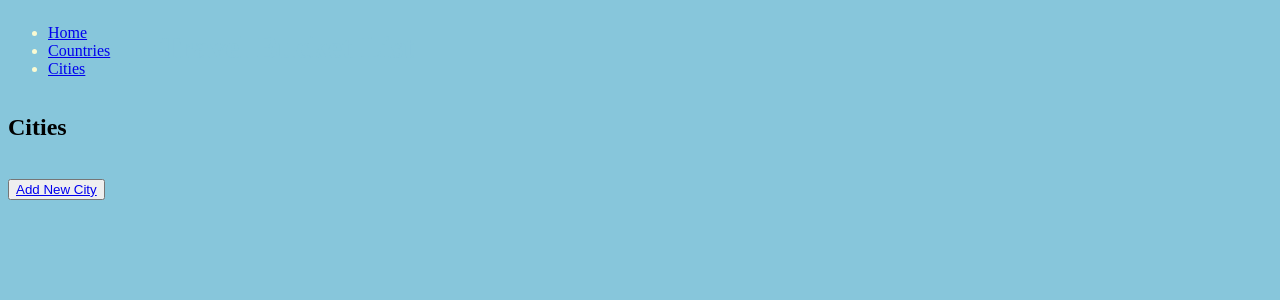
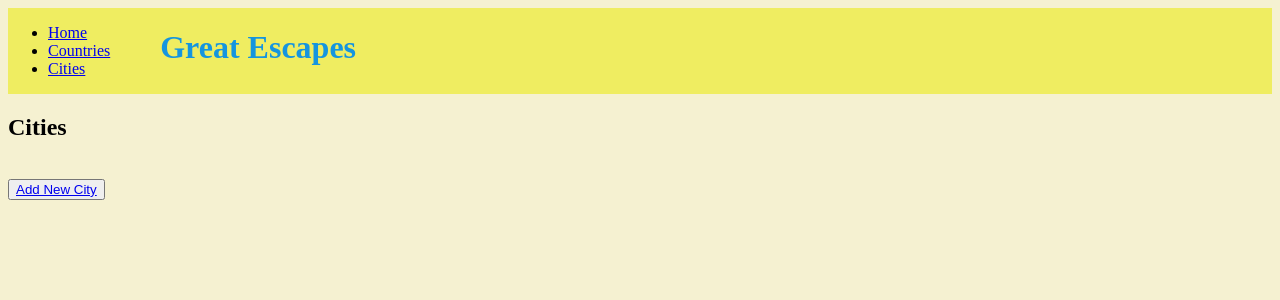
Before and after one commit to judes77/bucket_list_python_project, a Flask app: page /cities in a window 1280 px wide. Shown: the top 300 px of the page. Run offline with Flask 2, Linux system fonts and the light colour scheme; data that the repository does not hold is empty; some libraries are stand-ins or nearby versions.

Commit message:
adds more css, a lot to change

```diff
--- a/static/style.css
+++ b/static/style.css
@@ -18,13 +18,14 @@ nav > h1{
 header {
     display: flex;
     justify-content: flex-start;
-    color: lightgoldenrodyellow;
+    background-color: hsl(59, 82%, 66%);
+
 }
 
 .title {
 
     margin-left: 50px;
-    color: rgb(135, 198, 219);
+    color: rgb(21, 149, 223);
 }
 
 .description{
@@ -32,11 +33,14 @@ header {
 }
 
 .lists {
-    list-style-type: square;
+    list-style-type: disc;
 }
 html {
-    background-color: rgb(135, 198, 219);
+    background-color: rgb(245, 241, 209);
+}
 
+.photos {
+    margin-left: 20px;
 }
 /* city/index.html */
 
--- a/templates/base.html
+++ b/templates/base.html
@@ -11,7 +11,7 @@
 
         <nav>
 
-            <ul class = "nav">
+            <ul>
                 <li>
                     <a href="/">Home</a>
                 </li>
@@ -23,7 +23,7 @@
                 </li>
             </ul>
         </nav>
-        <h1 class="title"> Travel Bucket List </h1>
+        <h1 class="title"> Great Escapes </h1>
     </header>
 <body>
 
--- a/templates/index.html
+++ b/templates/index.html
@@ -6,7 +6,8 @@
     <section class="description">
         <p>Lorem ipsum dolor sit amet consectetur adipisicing elit. Alias, debitis accusantium rem eos nihil sunt numquam. Hic voluptatibus rem officia ea magni ab, vitae eveniet. Sit iste dolorem beatae vitae!</p>
     </section>
-    <img src="" alt="" />
+    <br>
+    <div class="photos">
         <img src="https://source.unsplash.com/YmQ0-nmWcV0/200x200" alt="coromandel cave">
         <img src="https://source.unsplash.com/3wFRlwS91yk/200x200" alt="austria">
         <img src="https://source.unsplash.com/aPSIL_4f_wg/200x200" alt="nairn">
@@ -19,6 +20,7 @@
         <img src="https://source.unsplash.com/6En4WYsNYXM/200x200" alt="prague">
         <img src="https://source.unsplash.com/2K2SR19RLg8/200x200" alt="netherlands">
         <img src="https://source.unsplash.com/Ql9PCaOhyyE/200x200" alt="france">
+    </div>
 </body>
 
 
```
Lines whose indentation alone changed are shown as unchanged.
